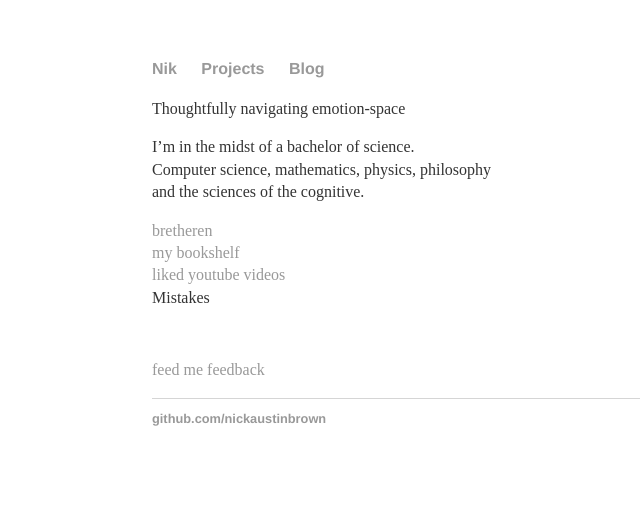
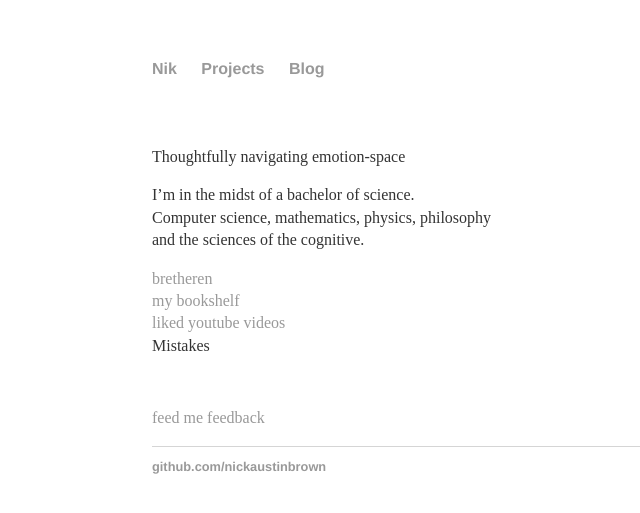
Before and after one commit to slavachalnev/nickaustinbrown.github.io, a Jekyll site: the page built from index.html, in a window 1280 px wide. Shown: the top 513 px of the page, without its empty margins (40-680 px from the left). Built offline with Jekyll 4.4.1, drawn with Linux system fonts in a browser that asks for light colours.

Commit message:
Update index.html

```diff
--- a/index.html
+++ b/index.html
@@ -3,7 +3,8 @@ layout: default
 title: About
 ---
 <div class="blurb">
-	<h2> </h2>
+ </br >
+ </br >
 	<p>Thoughtfully navigating emotion-space </p>
 	<p>I’m in the midst of a bachelor of science. </br >
 	Computer science, mathematics, physics, philosophy </br >
```
